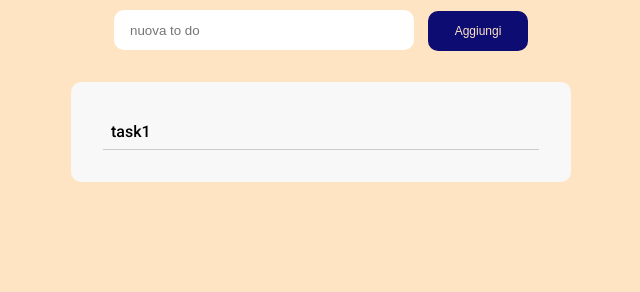
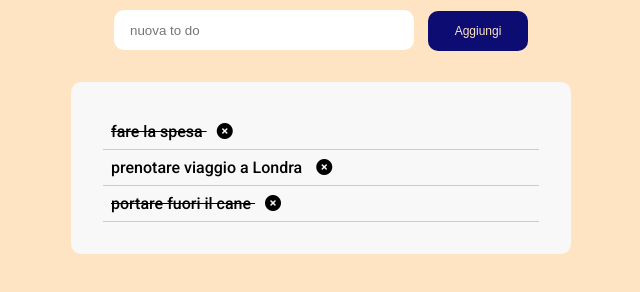
Before and after one commit to ariannagreco3393/vue-todolist, a plain HTML site: page index.html in a window 1280 px wide. Shown: the part 154-446 px from the top of the page, without its empty margins (319-959 px from the left). Drawn offline with nearby package versions, Linux system fonts and the light colour scheme.

Commit message:
add milestone 1

```diff
--- a/assets/css/style.css
+++ b/assets/css/style.css
@@ -45,7 +45,6 @@ li {
 }
 
 .addTask > button {
-
     border: none;
     background-color: rgb(12, 12, 114);
     width: 100px;
@@ -64,3 +63,11 @@ li {
     border-radius: 10px;
     padding: 2rem;
 }
+
+.cross {
+    margin-left: 10px;
+}
+
+.text-barra{
+    text-decoration: line-through;
+}
--- a/assets/js/app.js
+++ b/assets/js/app.js
@@ -27,7 +27,21 @@ Bonus:
 const app = new Vue({
     el: '#app',
     data: {
-
+        active: 0,
+        tasks: [
+            {
+                text: 'fare la spesa',
+                done: true
+            },
+            {
+                text: 'prenotare viaggio a Londra',
+                done: false
+            },
+            {
+                text: 'portare fuori il cane',
+                done: true
+            }
+        ]
     },
     methods: {
 
--- a/index.html
+++ b/index.html
@@ -27,7 +27,9 @@
             </div>
             <div class="tasks">
                 <ul>
-                    <li>task1</li>
+                    <li :class="task.done === true ? 'text-barra' : ''" v-for="task in tasks">{{task.text}}
+                        <i class="cross fa-solid fa-times-circle"></i>
+                    </li>
                 </ul>
             </div>
         </div>
```
